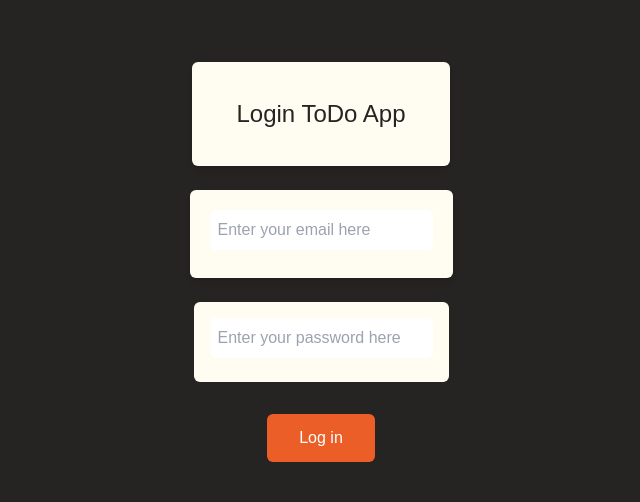
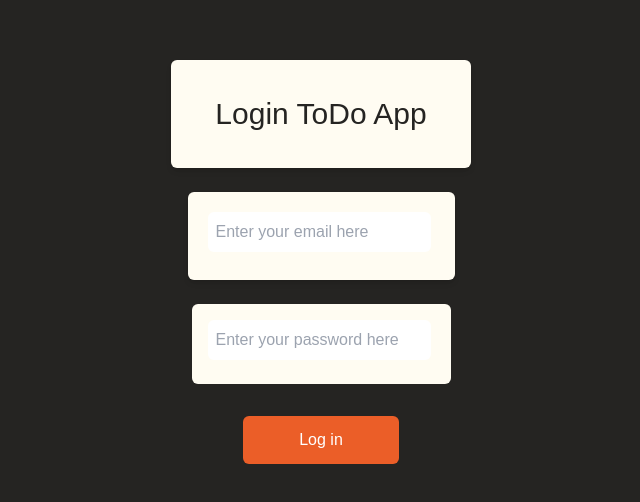
Before and after one commit to bunn1/doReact, a React (Create React App) app in the folder doreact/: page /login in a window 1280 px wide. Shown: the part 134-636 px from the top of the page, without its empty margins (319-959 px from the left). Built offline with nearby package versions, Linux system fonts and the light colour scheme.

Commit message:
changing the text in passworderror, validate emailadress Styling h1, mainContainer, errorlabel and inputButton and more

```diff
--- a/doreact/src/components/Login.js
+++ b/doreact/src/components/Login.js
@@ -10,7 +10,7 @@ const Login = (props) => {
 
   const validateEmail = (email) => {
     if (!email.includes('@')) {
-      setEmailError('Please enter a valid email address');
+      setEmailError('Enter a valid email address');
       return false;
     }
     setEmailError('');
@@ -19,7 +19,7 @@ const Login = (props) => {
 
   const validatePassword = (password) => {
     if (password.length < 6) {
-      setPasswordError('Password must be at least 6 characters long');
+      setPasswordError('Password 6 characters long');
       return false;
     }
     setPasswordError('');
@@ -35,9 +35,9 @@ const Login = (props) => {
   };
 
   return (
-    <div className="mainContainer flex flex-col justify-center items-center h-screen bg-[#252422]">
+    <div className="mainContainer h-screen flex flex-col justify-center items-center bg-[#252422]">
       <div className="titleContainer  mx-auto p-5 shadow-md rounded-md max-w-md bg-[#fffcf2]">
-        <h1 className="Rubrik text-2xl text-center pt-4 pb-4 pl-6 pr-6 text-[#252422] text-xlg">
+        <h1 className="Rubrik text-3xl text-center pt-4 pb-4 pl-6 pr-6 text-[#252422] text-xlg">
           Login ToDo App
         </h1>
       </div>
@@ -49,7 +49,7 @@ const Login = (props) => {
           onChange={(ev) => setEmail(ev.target.value)}
           className="inputBox border-gray-300 rounded-md p-2 mb-2 focus:outline-none"
         />
-        <label className="errorLabel">{emailError}</label>
+        <label className="errorLabel ml-1">{emailError}</label>
       </div>
       <br />
       <div className="inputContainer  mx-auto p-4 rounded-md max-w-md bg-[#fffcf2]">
@@ -59,12 +59,12 @@ const Login = (props) => {
           onChange={(ev) => setPassword(ev.target.value)}
           className="inputBox border-gray-300 rounded-md p-2 mb-2 focus:outline-none"
         />
-        <label className="errorLabel">{passwordError}</label>
+        <label className="errorLabel ml-1">{passwordError}</label>
       </div>
       <br />
       <div className={'inputContainer'}>
         <input
-          className="inputButton bg-[#eb5e28] rounded-md px-8 py-3 mt-2 mb-2 text-white"
+          className="inputButton bg-[#eb5e28] rounded-md px-14 py-3 mt-2 mb-2 text-white cursor-pointer hover:bg-[#d6492f]"
           type="button"
           onClick={onButtonClick}
           value={'Log in'}
```
